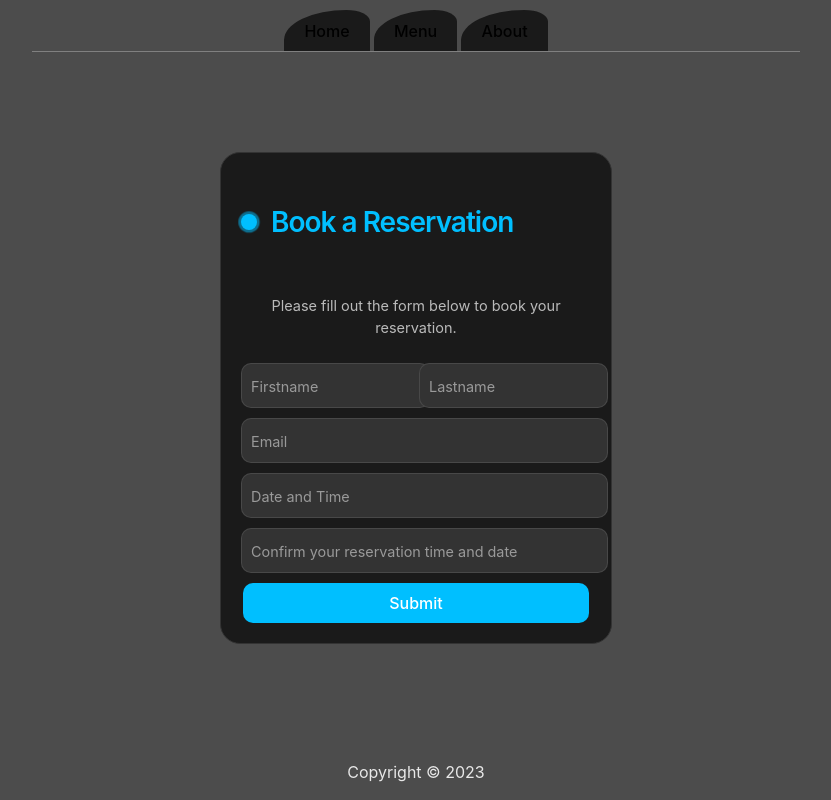
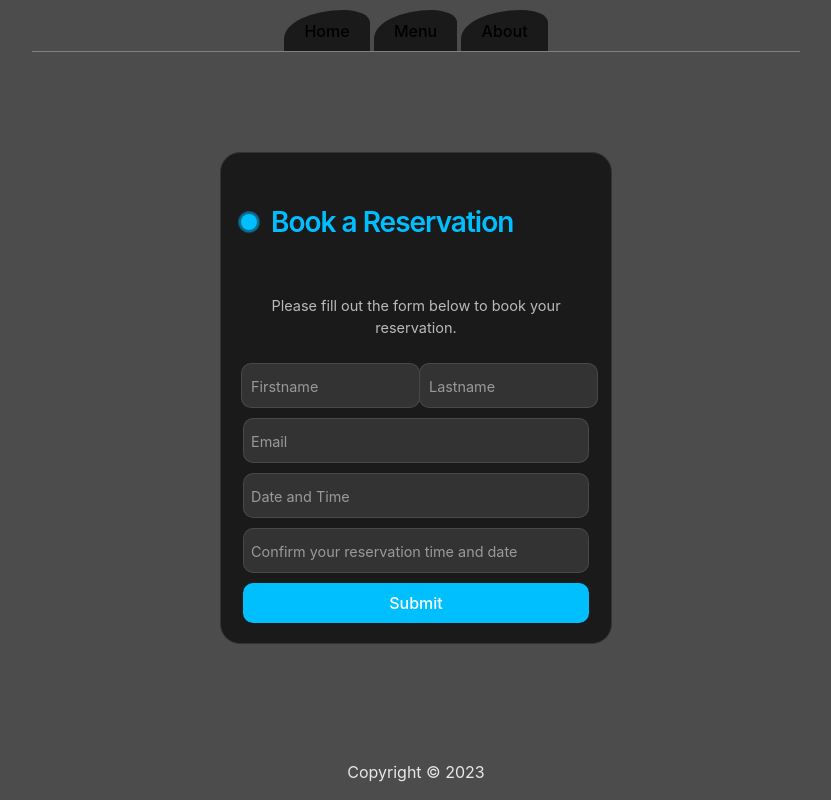
Before and after one commit to SalamanderCtesiphon/resturant-landing-page, a React (Vite) app: page /res in a window 1280 px wide. Shown: the whole page, without its empty margins (224-1055 px from the left). Built offline with nearby package versions, Linux system fonts and the light colour scheme.

Commit message:
worked on some styling issues with the reservation form

```diff
--- a/src/App.css
+++ b/src/App.css
@@ -70,7 +70,6 @@ small {
   max-width: 350px;
   padding: 20px;
   border-radius: 20px;
-  position: relative;
   background-color: #1a1a1a;
   color: #fff;
   border: 1px solid #333;
@@ -140,7 +139,7 @@ small {
 .form label .input {
   background-color: #333;
   color: #fff;
-  width: 100%;
+  width: 94%;
   padding: 20px 05px 05px 10px;
   outline: 0;
   border: 1px solid rgba(105, 105, 105, 0.397);
@@ -174,10 +173,6 @@ small {
   font-size: medium;
 }
 
-input {
-   width: 350px;
-}
-
 .submit {
   border: none;
   outline: none;
--- a/src/index.css
+++ b/src/index.css
@@ -46,7 +46,7 @@ h2 {
 }
 
 button {
-  border-radius: 80% 30% 0% 0%;
+  border-radius: 70% 30% 0% 0%;
   margin: 0 2px;
   border: 1px solid transparent;
   padding: 0.6em 1.2em;
```
